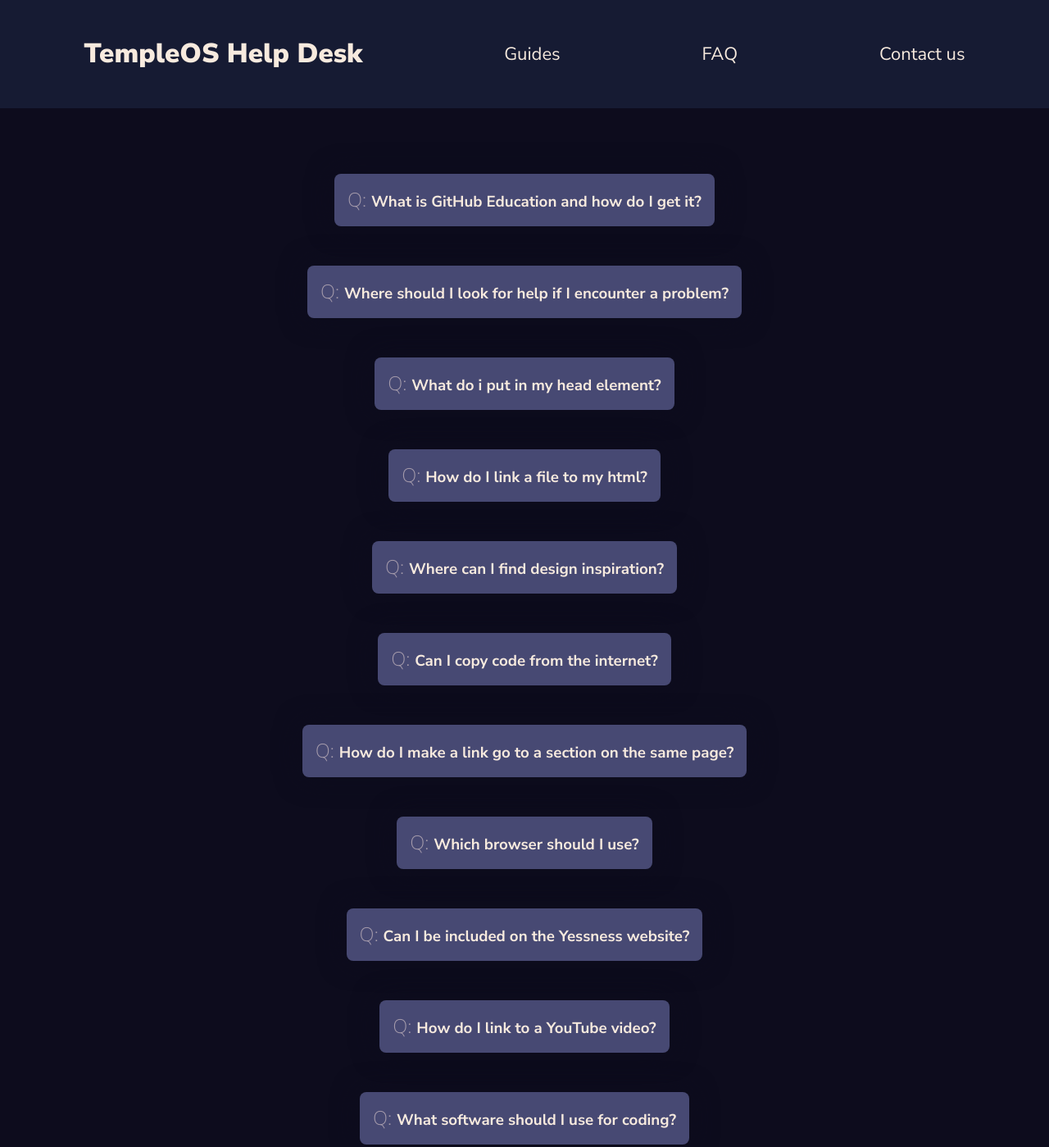
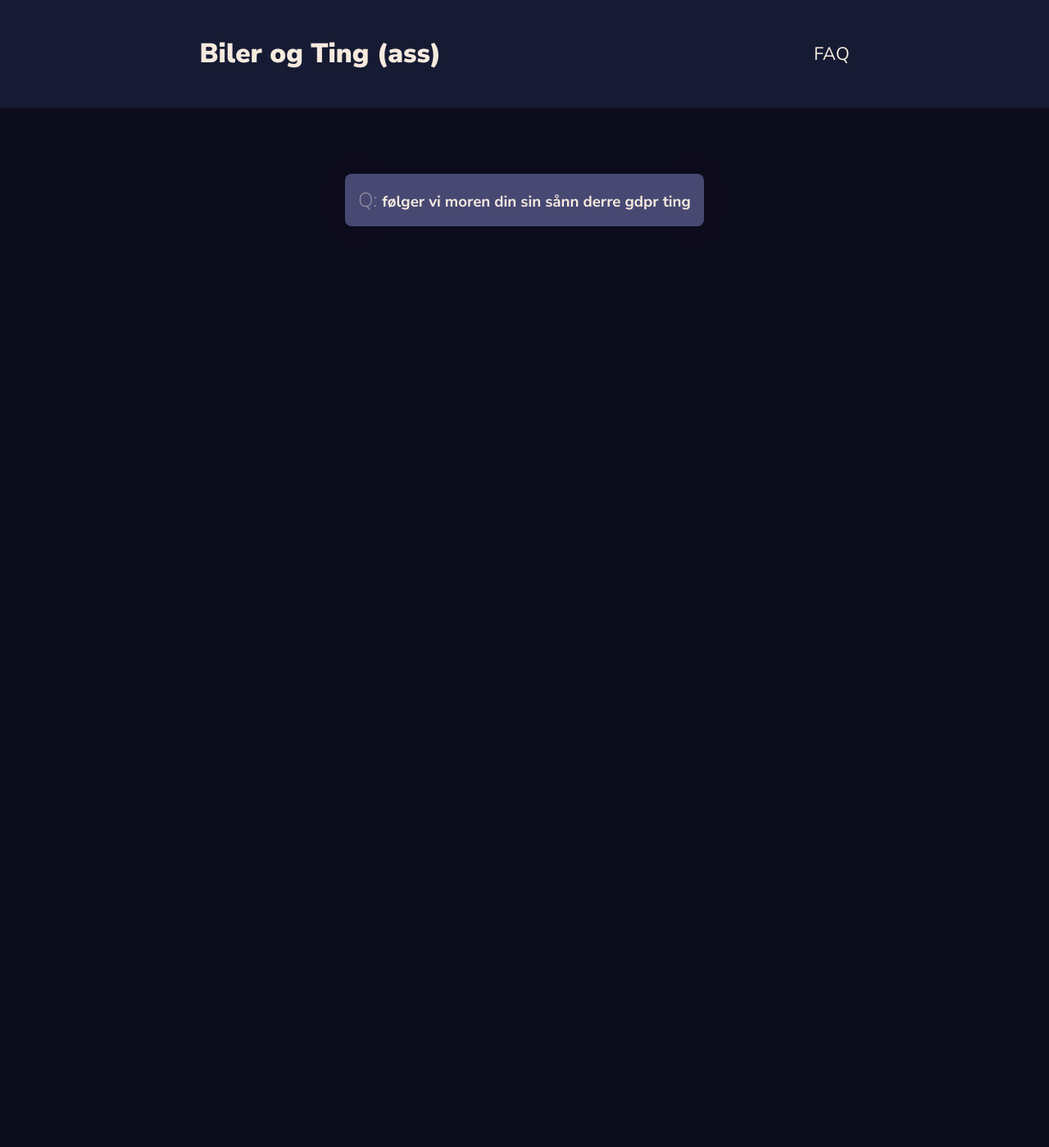
Before and after one commit to LilleAndersen/bilerogting, a plain HTML site: page faq/index.html in a window 1280 px wide. Shown: the whole page at 82% size. After the commit the page ends 800 px from the top, so only its background shows below. Drawn offline with nearby package versions, Linux system fonts and the light colour scheme.

Commit message:
making better

```diff
--- a/assets/json/faq.json
+++ b/assets/json/faq.json
@@ -1,46 +1,6 @@
 [
     {
-        "question": "What is GitHub Education and how do I get it?",
-        "answer" : "GitHub Education is a program meant for students that gives you various benefits like GitHub Pro, free domains, various software licences and more. Apply at <a href=\"https://education.github.com\" target=\"_blank\">education.github.com</a>."
-    },
-    {
-        "question": "Where should I look for help if I encounter a problem?",
-        "answer" : "If you encounter a problem, we would recommend doing a quick Google search. For more resources, check <b>external resources</b>. If you still have issues, contact us by clicking the <b>Contact Us</b> button."
-    },
-    {
-        "question": "What do i put in my head element?",
-        "answer" : "A basic head element includes things like page title and description, link to stylesheets and site metadata. For a more in-depth look, check out our <b>head guide</b>."
-    },
-    {
-        "question": "How do I link a file to my html?",
-        "answer" : "If you want to link a file to your html, you should link it either the head or the bottom of the body tag depending on the filetype. For stylesheets you use the <b>link</b> tag in your head tag and set the href to the .css file path. For JavaScript you generally place it at the bottom of the body with a script tag. Make sure you place it inside the body tag. Remember: html will always load the first JS file first, so if you have any libraries or code which depends on other files, make sure you place them in the correct order."
-    },
-    {
-        "question": "Where can I find design inspiration?",
-        "answer" : "There are many places on the web where you can find inspiration, but we recommend places like Pinterest for general style inspiration and CodePen for more in-depth code inspiration."
-    },
-    {
-        "question": "Can I copy code from the internet?",
-        "answer" : "Short answer: yes. However, you should understand how the code works before you use it. If you know how it works you have learned something and it will be easier to fix if it happens again. You also need to remember to credit code authors."
-    },
-    {
-        "question": "How do I make a link go to a section on the same page?",
-        "answer" : "You can make a link go to a section on the same page by linking the href in the a tag to an id of another element. For example, if a section has the id <b>information</b>, you can link the a tag to '#information'."
-    },
-    {
-        "question": "Which browser should I use?",
-        "answer" : "That is up to you, but Firefox is know to be the most secure mainstream browser. We don't recommend Google Chrome because of its long history of collecting user data and bad performance. There are many other browsers that use the same platform as Chrome (Chromium), such as Microsoft Edge or Brave browser."
-    },
-    {
-        "question": "Can I be included on the Yessness website?",
-        "answer" : "We're unsure as of now, but we'll update this answer when a decision has been made."
-    },
-    {
-        "question": "How do I link to a YouTube video?",
-        "answer" : "On the YouTube website, under the video, press the share button. You will see an embed option. Copy the code it gives you and put in on your website."
-    },
-    {
-        "question": "What software should I use for coding?",
-        "answer": "There are many pieces of software that can be used for coding. We would recommend a more advanced development suite, called an integrated development environment (IDE). An example of this is IntelliJ IDEA made by JetBrains. We would also recommend having a more lightweight program for quick edits, which IntelliJ can also do. For more information, check our guide on how to install IntelliJ."
+        "question": "følger vi moren din sin sånn derre gdpr ting",
+        "answer": "nei, fuck you"
     }
 ]
--- a/assets/sections/header.html
+++ b/assets/sections/header.html
@@ -1,4 +1,3 @@
-<a class="no-line" href="/"><h1>TempleOS Help Desk</h1></a>
-<a href="/guides/">Guides</a>
+<a class="no-line" href="/"><h1>Biler og Ting (ass)</h1></a>
+
 <a href="/faq/">FAQ</a>
-<a href="https://templeos.on.spiceworks.com/portal/" target="_blank">Contact us</a>
```
Also changed, not shown: assets/json/technicians.json (+4 -4 lines), index.html (+4 -7 lines).
